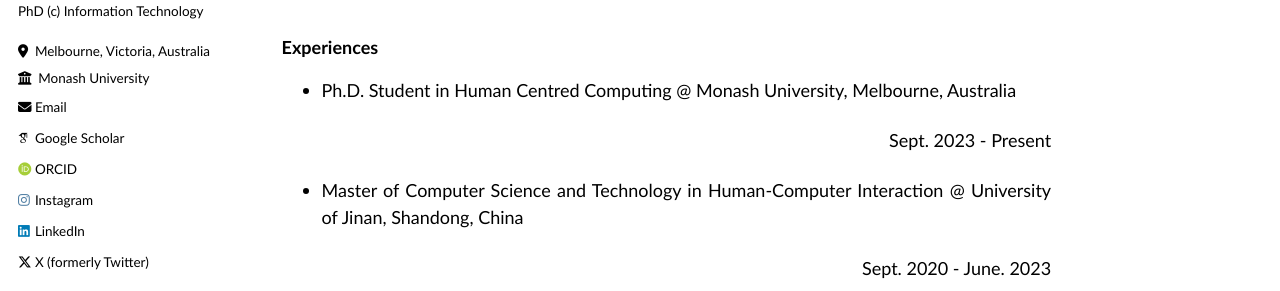
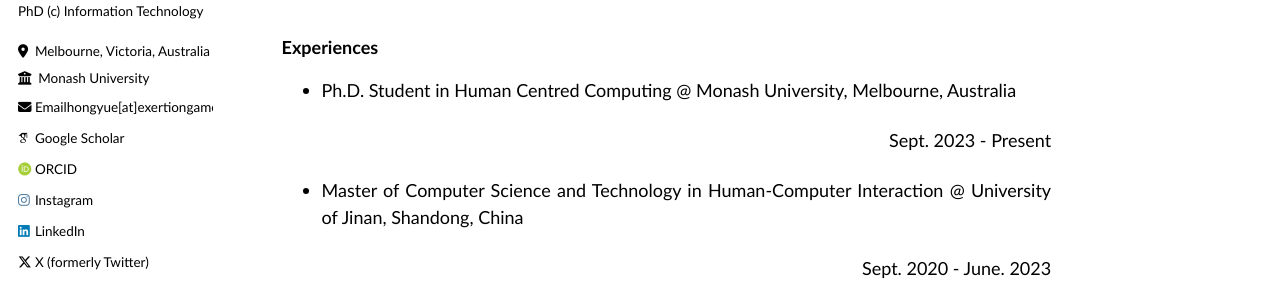
Before and after one commit to hongyue-howard-wang/hongyue-howard-wang.github.io, a Jekyll site: the page built from _pages/about.md, in a window 1280 px wide. Shown: the part 281-572 px from the top of the page. Built offline with Jekyll 4.4.1, drawn with Linux system fonts in a browser that asks for light colours; some web fonts are replaced.

Commit message:
Update author-profile.html

```diff
--- a/_includes/author-profile.html
+++ b/_includes/author-profile.html
@@ -34,7 +34,7 @@
         <li><a href="{{ author.uri }}"><i class="fas fa-fw fa-link icon-pad-right" aria-hidden="true"></i>{{ site.data.ui-text[site.locale].website_label | default: "Website" }}</a></li>
       {% endif %}
       {% if author.email %}
-        <li><a href="mailto:{{ author.email }}"><i class="fas fa-fw fa-envelope icon-pad-right" aria-hidden="true"></i>{{ site.data.ui-text[site.locale].email_label | default: "hongyue[at]exertiongameslab.org" }}</a></li>
+        <li><a href="mailto:{{ author.email }}"><i class="fas fa-fw fa-envelope icon-pad-right" aria-hidden="true"></i>{{ site.data.ui-text[site.locale].email_label | default: "Email" }}hongyue[at]exertiongameslab.org</a></li>
       {% endif %}
 
       <!-- Font Awesome and Academicons icons / Academic websites -->
```
